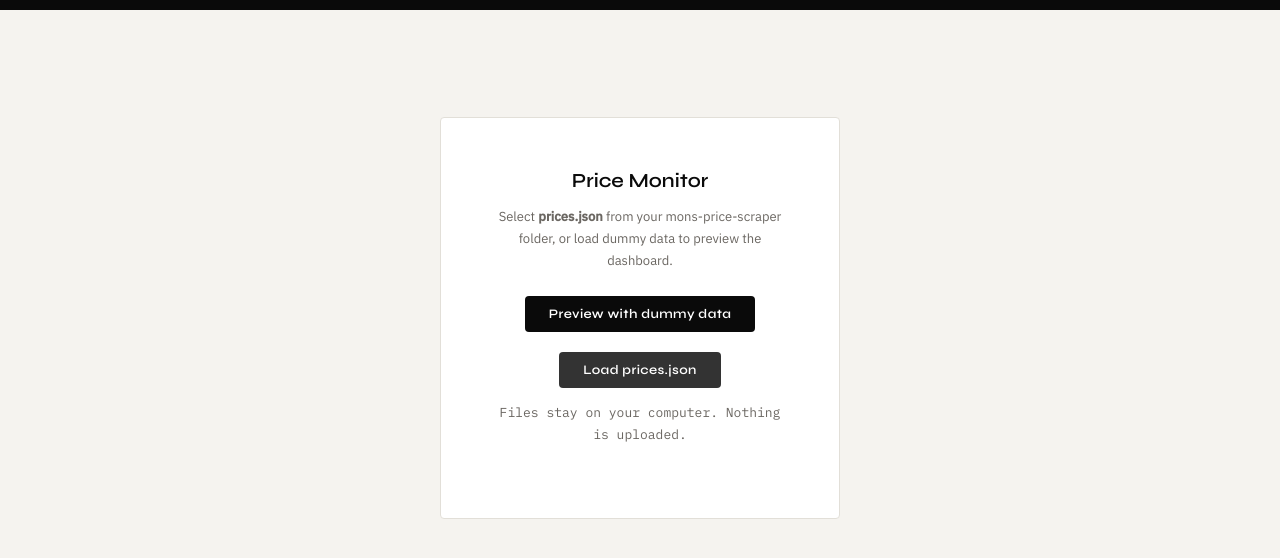
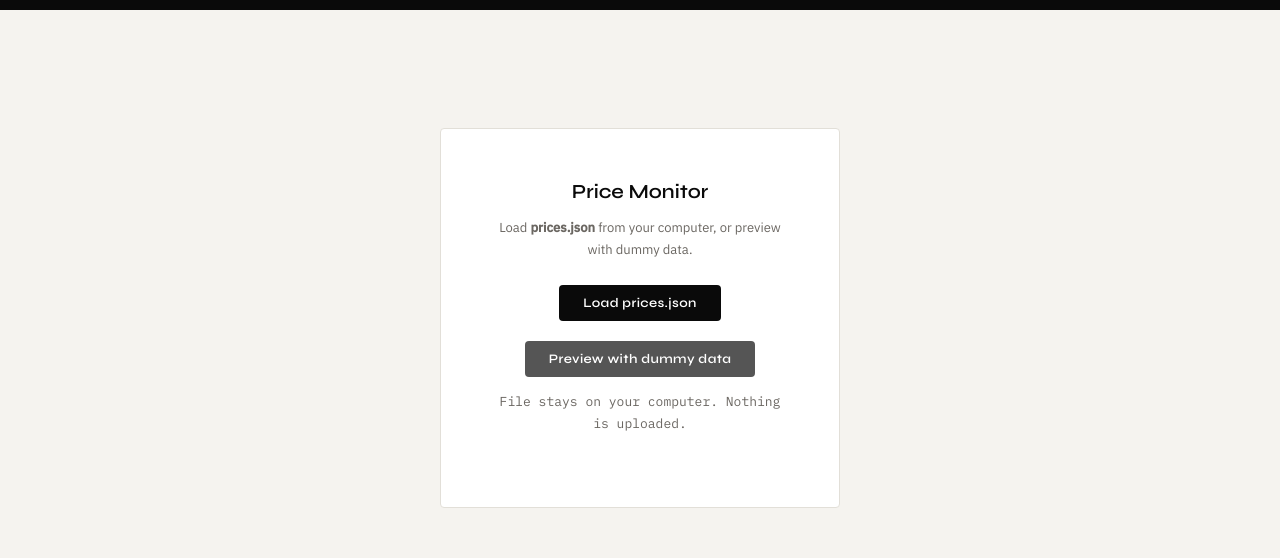
Before and after one commit to TomTMons/mons-price-monitor, a website: page dashboard.html in a window 1280 px wide. Shown: the part 42-600 px from the top of the page. Drawn offline with Linux system fonts and the light colour scheme.

Commit message:
Add files via upload

```diff
--- a/dashboard.html
+++ b/dashboard.html
@@ -156,6 +156,13 @@
 </div>
 
 <script>
+// ── CONFIG — update this after uploading prices.json to GitHub ──
+// Paste the raw URL to your prices.json here.
+// In GitHub: open prices.json → click "Raw" → copy the URL
+// It looks like: https://raw.githubusercontent.com/YOUR-USERNAME/mons-price-monitor/main/prices.json
+const PRICES_URL = '';
+// ───────────────────────────────────────────────────────────────
+
 // ── DUMMY DATA ────────────────────────────────────────────────
 const DUMMY = [
   // Run 1 — 2025-04-14
@@ -187,6 +194,39 @@
 let sortDir = -1;
 
 // ── FILE LOAD ─────────────────────────────────────────────────
+// ── DATA LOADING ──────────────────────────────────────────────
+async function autoLoad() {
+  // Try GitHub URL first if configured
+  if (PRICES_URL) {
+    try {
+      const res = await fetch(PRICES_URL + '?t=' + Date.now()); // bust cache
+      if (res.ok) {
+        const data = await res.json();
+        if (Array.isArray(data) && data.length) {
+          allData = data; isDummy = false; render(); return;
+        }
+      }
+    } catch(e) {}
+  }
+  // No URL configured or fetch failed — show load screen
+  showLoadScreen();
+}
+
+function showLoadScreen() {
+  document.getElementById('app').innerHTML = `
+    <div class="load-screen">
+      <div class="load-box">
+        <h2>Price Monitor</h2>
+        <p>Load <strong>prices.json</strong> from your computer, or preview with dummy data.</p>
+        <button class="load-primary" onclick="document.getElementById('file-input').click()">Load prices.json</button>
+        <input type="file" id="file-input" accept=".json" style="display:none" onchange="handleFile(this)">
+        <br><br>
+        <button class="load-primary" style="background:#555" onclick="loadDummy()">Preview with dummy data</button>
+        <p class="load-note">File stays on your computer. Nothing is uploaded.</p>
+      </div>
+    </div>`;
+}
+
 function handleFile(input) {
   const file = input.files[0];
   if (!file) return;
@@ -431,6 +471,9 @@
   a.download='mons-prices-'+new Date().toISOString().slice(0,10)+'.csv';
   a.click();
 }
+
+// Start
+autoLoad();
 </script>
 </body>
 </html>
```
